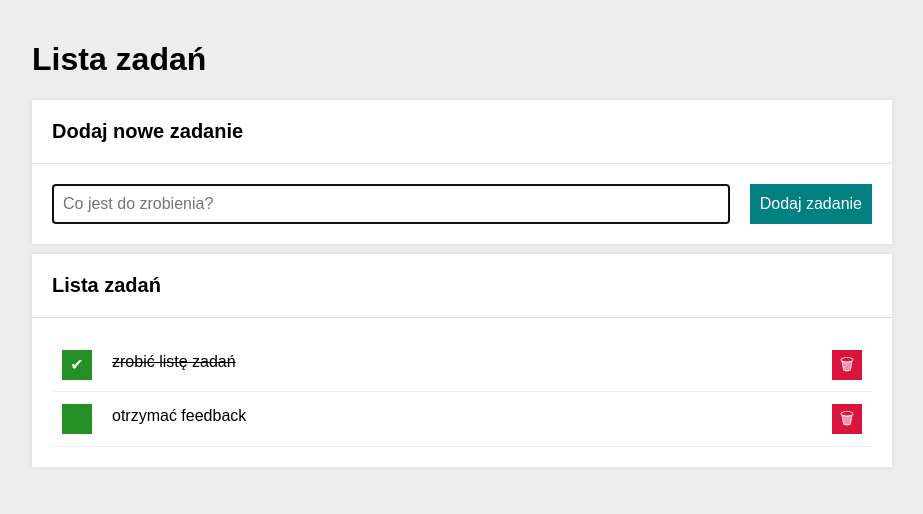
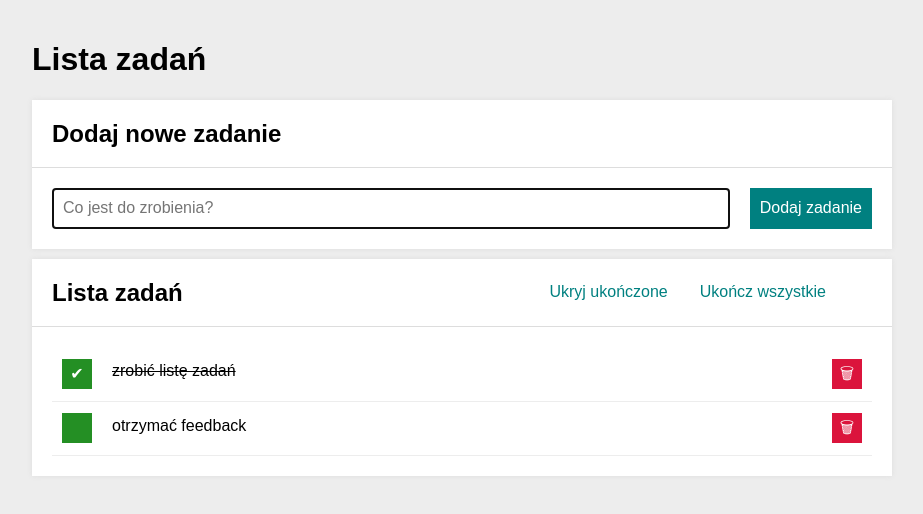
Before and after one commit to WoytekMig/taskList, a plain HTML site: page index.html in a window 1280 px wide. Shown: the whole page, without its empty margins (178-1101 px from the left). Drawn offline with nearby package versions, Linux system fonts and the light colour scheme.

Commit message:
add new functionality&refactored with immutability

```diff
--- a/css/button.css
+++ b/css/button.css
@@ -12,6 +12,7 @@
 
 .button__done:hover {
     background-color: hsl(135, 60%, 40%);
+    transition: 0.3s;
 }
 
 .button__done:active {
@@ -24,6 +25,7 @@
 
 .button__remove:hover {
     background-color: hsl(348, 83%, 52%);
+    transition: 0.3s;
 }
 
 .button__remove:active {
--- a/css/form.css
+++ b/css/form.css
@@ -1,9 +1,3 @@
-.form__section {
-    box-shadow: 0 0 5px #ddd;
-    background-color: white;
-    margin: 10px 0;
-}
-
 .form__container {
     padding: 20px;
 }
@@ -24,7 +18,6 @@
     padding: 20px;
     margin: 0;
     border-bottom: 1px solid #ddd;
-    font-size: 20px;
 }
 
 .form__container--input {
@@ -55,6 +48,8 @@
 
 .form__button:hover {
     background-color: hsl(180, 100%, 30%);
+    transform: scale(1.1);
+    transition: 0.5s;
 }
 
 .form__button:active {
--- a/css/main.css
+++ b/css/main.css
@@ -15,3 +15,9 @@ html {
     display: block;
     max-width: 900px;
 }
+
+.main__section {
+    box-shadow: 0 0 5px #ddd;
+    background-color: white;
+    margin: 10px 0;
+}
--- /dev/null
+++ b/css/section.css
@@ -0,0 +1,49 @@
+.section {
+    display: grid;
+    grid-template-columns: 1fr auto auto;
+    grid-gap: 20px;
+    justify-content: space-between;
+    align-items: center;
+}
+
+@media (max-width: 767px) {
+    .section {
+        grid-template-columns: 1fr;
+    }
+}
+
+.section__header {
+    padding: 20px;
+    margin: 0;
+    border-bottom: 1px solid #ddd;
+}
+
+.section__secondHeader {
+    padding: 0;
+    margin: 0;
+}
+
+.section__subDiv {
+    color: hsl(180, 100%, 25%);
+    text-decoration: dotted;
+}
+
+.section__button {
+    margin: auto;
+    background: transparent;
+    border: none;
+    color: hsl(180, 100%, 25%);
+}
+
+.section__button:hover {
+    color: hsl(180, 100%, 35%);
+    transition: 0.3s;
+}
+
+.section__button:disabled {
+    color: #ccc;
+}
+
+.section__hide {
+    display: none;
+}
--- a/index.html
+++ b/index.html
@@ -11,6 +11,7 @@
     <link href="css/main.css" rel="stylesheet">
     <link href="css/form.css" rel="stylesheet">
     <link href="css/button.css" rel="stylesheet">
+    <link href="css/section.css" rel="stylesheet">
     <script defer src="js/script.js"></script>
     <link rel="preconnect" href="https://fonts.googleapis.com">
     <link rel="preconnect" href="https://fonts.gstatic.com" crossorigin>
@@ -28,7 +29,7 @@
             <h1>Lista zadań</h1>
         </header>
 
-        <section class="form__section">
+        <section class="main__section">
             <h2 class="form__header">Dodaj nowe zadanie</h2>
 
             <!-- <section class="form__container form__container--input"> -->
@@ -40,8 +41,11 @@
             </div>
         </section>
         </form>
-        <section class="form__section">
-            <h2 class="form__header">Lista zadań</h2>
+        <section class="main__section">
+            <div class="section section__header">
+                <h2 class="section__secondHeader">Lista zadań</h2>
+                <div class="section section__subDiv js-buttonsDiv"></div>
+            </div>
 
             <div class="form__container ">
                 <ul class="form__list js-taskList"></ul>
--- a/js/script.js
+++ b/js/script.js
@@ -3,7 +3,7 @@
         console.log("Witam na zapleczu 😄!");
     };
 
-    const tasks = [
+    let tasks = [
         {
             content: "zrobić listę zadań",
             done: true,
@@ -14,11 +14,16 @@
         },
     ];
 
+    let hideDoneTask = false;
+
     const addNewTask = (newTaskContent) => {
-        tasks.push({
+        tasks = [
+            ...tasks,
+            {
                 content: newTaskContent,
                 done: false,
-        });
+            },
+        ];
         render();
     };
 
@@ -27,21 +32,37 @@
 
         newTaskElement.value = "";
         newTaskElement.focus();
-    }
+    };
+
+    const doneAllTask = () => {
+        tasks = tasks.map(task => ({ ...task, done: true }));
+        render();
+    };
 
     const toggleDoneTask = (taskIndex) => {
-        tasks[taskIndex].done = !tasks[taskIndex].done;
+        tasks = [
+            ...tasks.slice(0, taskIndex),
+            { ...tasks[taskIndex], done: !tasks[taskIndex].done },
+            ...tasks.slice(taskIndex + 1),
+        ];
+        render();
+    };
+
+    const toggleHideDone = () => {
+        hideDoneTask = !hideDoneTask;
         render();
     };
 
     const removeTask = (taskIndex) => {
-        tasks.splice(taskIndex, 1);
+        tasks = [
+            ...tasks.slice(0, taskIndex),
+            ...tasks.slice(taskIndex + 1),
+        ];
         render();
     };
 
     const bindEvents = () => {
         const doneButtons = document.querySelectorAll(".js-doneButton");
-
         doneButtons.forEach((doneButton, taskIndex) => {
             doneButton.addEventListener("click", () => {
                 toggleDoneTask(taskIndex);
@@ -49,23 +70,35 @@
         });
 
         const removeButtons = document.querySelectorAll(".js-removeButton");
-
         removeButtons.forEach((removeButton, taskIndex) => {
             removeButton.addEventListener("click", () => {
                 removeTask(taskIndex);
             });
         });
-    }
+    };
 
+    const bindButtonsEvents = () => {
 
-    const render = () => {
+        const doneAllElement = document.querySelector(".js-doneAll");
+        if (doneAllElement) {
+            doneAllElement.addEventListener("click", () => {
+                doneAllTask();
+            });
+        };
+        const toggleHideDoneElements = document.querySelector(".js-toggleShowing");
+        if (toggleHideDoneElements) {
+        toggleHideDoneElements.addEventListener("click", () => {
+            toggleHideDone();
+        });
+    };
+    };
+    const renderTasks = () => {
         let htmlString = "";
 
         for (const task of tasks) {
-
             htmlString += `
-                <li class="form__element">
-                     <button class="button button__done js-doneButton">${task.done ? "✔" : ""}</button>
+            <li class="form__element ${task.done && hideDoneTask ? "section__hide" : ""}">
+                 <button class="button button__done js-doneButton ">${task.done ? "✔" : ""}</button>
                  <article class = " ${task.done ? " form__taskDone " : ""}  form__task">
                  ${task.content}
                 </article>
@@ -74,8 +107,25 @@
          `;
         }
         document.querySelector(".js-taskList").innerHTML = htmlString;
+    };
 
+    const renderButtons = () => {
+        let htmlButtons = "";
+        if (tasks.length > 0) {
+            htmlButtons +=
+                `<button class="section__button js-toggleShowing"> ${hideDoneTask ? "Pokaż" : "Ukryj"} ukończone</button>
+        <button ${tasks.every(({ done }) => done) ? "disabled" : ""} class="section__button js-doneAll" >Ukończ wszystkie</button>`
+        }
+        document.querySelector(".js-buttonsDiv").innerHTML = htmlButtons;
+    };
+
+    /*  ${tasks.every({done}) ? "disabled" : ""} */
+
+    const render = () => {
+        renderTasks();
+        renderButtons();
         bindEvents();
+        bindButtonsEvents();
     };
 
     const onFormSubmit = (event) => {
```
Lines whose indentation alone changed are shown as unchanged.
